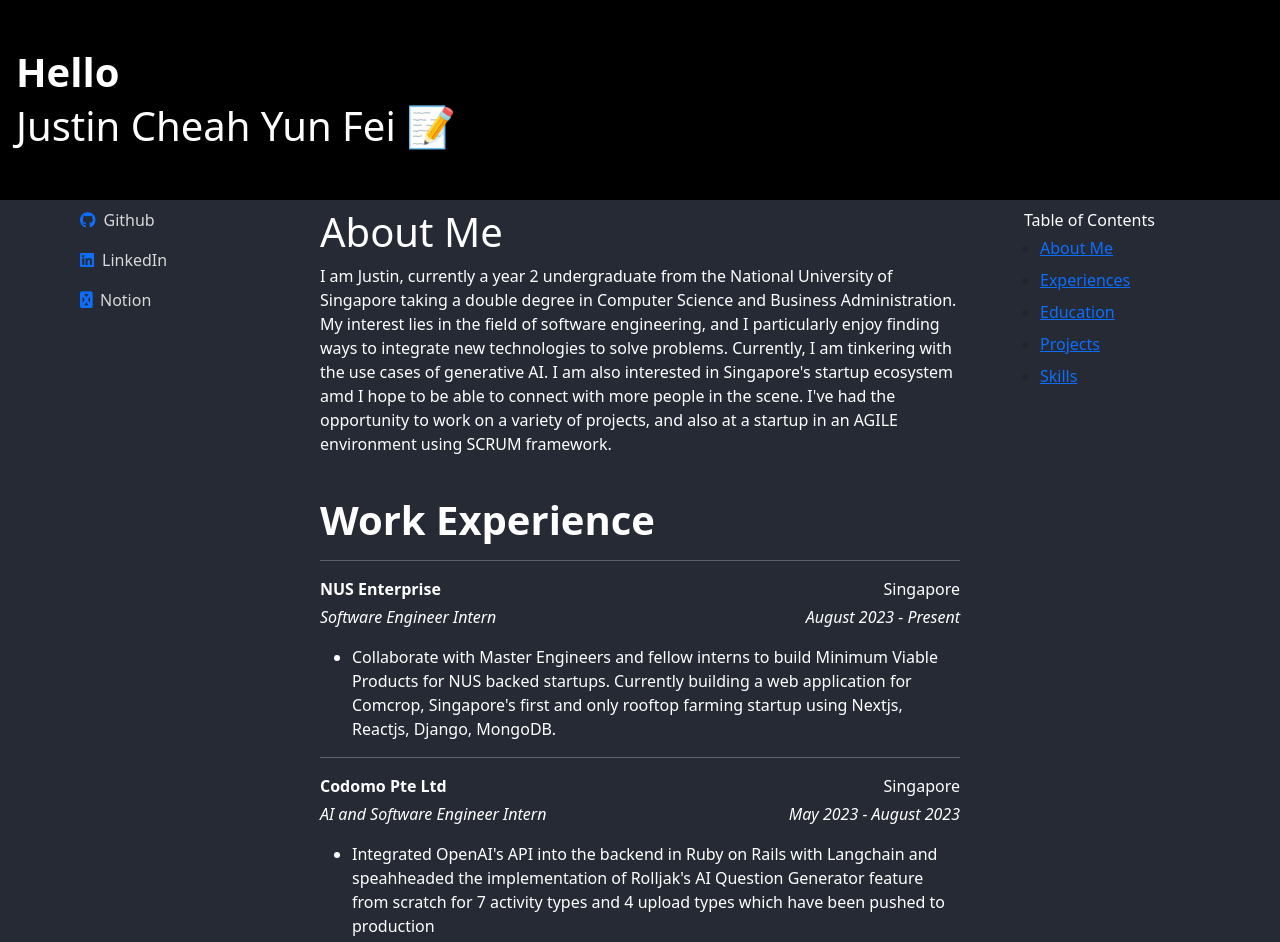
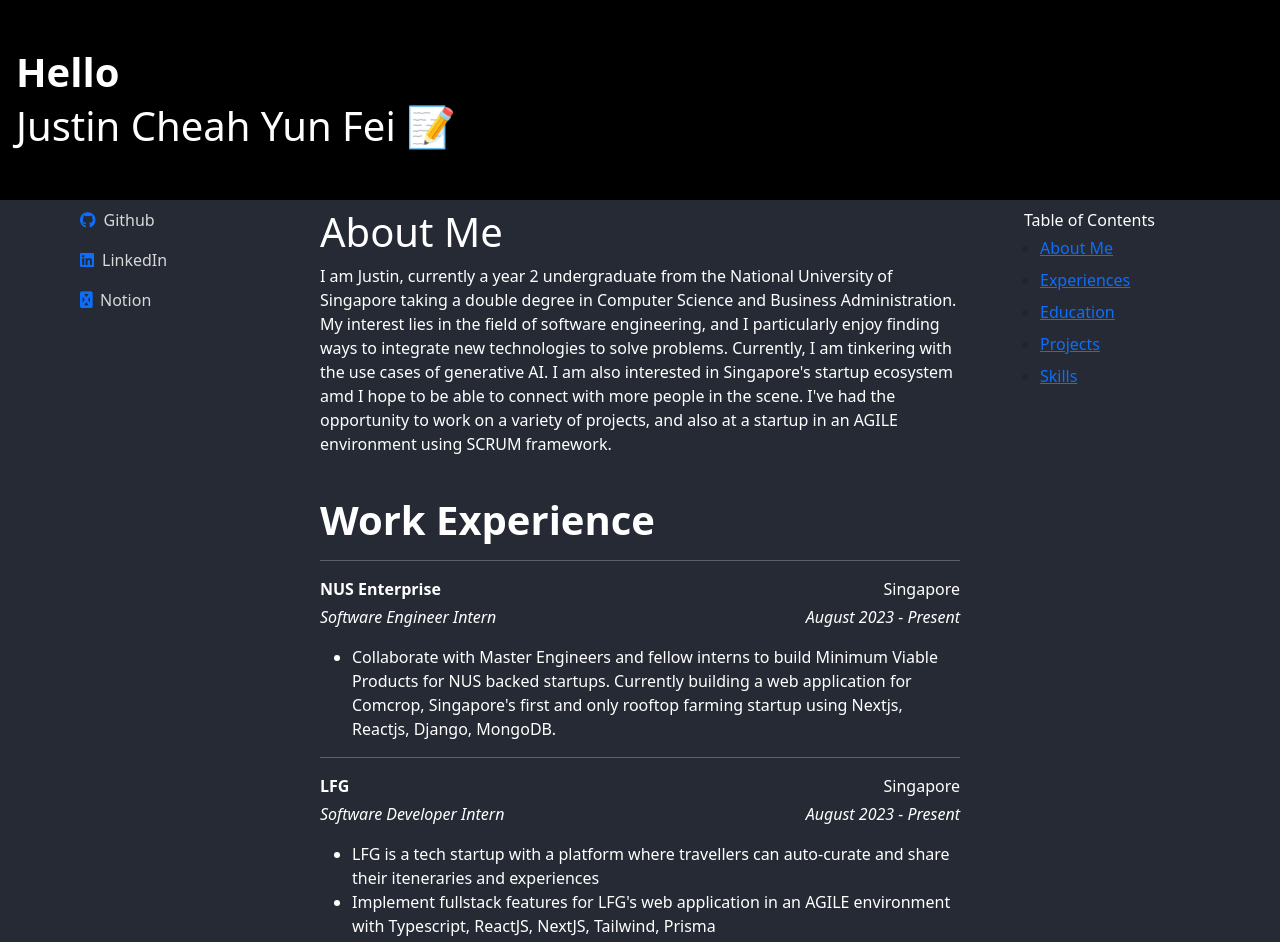
Before and after one commit to JCSnap/JCSnap.github.io, a React (Create React App) app: page / in a window 1280 px wide. Shown: the top 942 px of the page. Built offline with nearby package versions, Linux system fonts and the light colour scheme.

Commit message:
edited experience

```diff
--- a/src/components/ExperiencePageContent.js
+++ b/src/components/ExperiencePageContent.js
@@ -14,11 +14,22 @@ function ExperiencePageContent({ showContactInfo }) {
         ],
       },
       {
+        companyName: "LFG",
+        role: "Software Developer Intern",
+        period: "August 2023 - Present",
+        location: "Singapore",
+        contributions: [
+          "LFG is a tech startup with a platform where travellers can auto-curate and share their iteneraries and experiences",
+          "Implement fullstack features for LFG's web application in an AGILE environment with Typescript, ReactJS, NextJS, Tailwind, Prisma",
+        ],
+      },
+      {
         companyName: "Codomo Pte Ltd",
         role: "AI and Software Engineer Intern",
         period: "May 2023 - August 2023",
         location: "Singapore",
         contributions: [
+          "Worked extensively on Rolljak, an eduTech software of Codomo similar to Kahoot, with greater emphasis on collaboration and variety",
           "Integrated OpenAI's API into the backend in Ruby on Rails with Langchain and speahheaded the implementation of Rolljak's AI Question Generator feature from scratch for 7 activity types and 4 upload types which have been pushed to production",
           "Implemented frontend features and UI/UX improvements with javascript, jQuery and Bootstrap",
           "Introduced ways to sanitise user inputs, prevent prompt injection attacks, and improved processing time by 30% by implementing concurrent programming",
```
